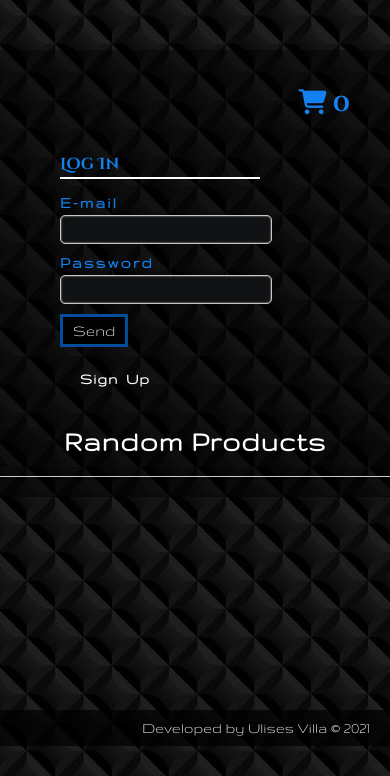
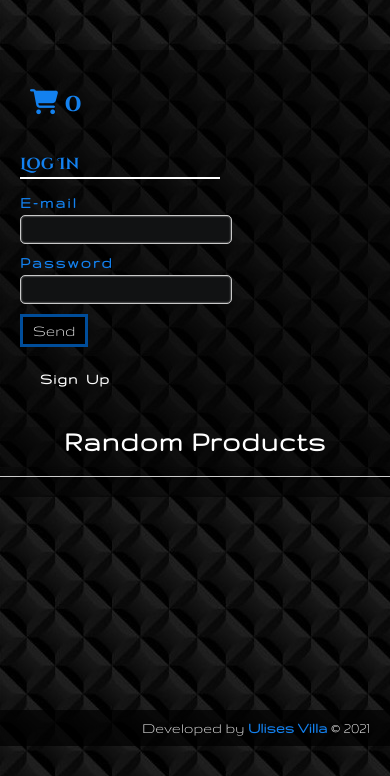
Before and after one commit to UlisesVil/project-shop-PHP-MySQL-POO-MVC, a PHP site: page /master-php/ in a window 390 px wide. Shown: the part 98-874 px from the top of the page. Run offline with PHP 8.4, Linux system fonts and the light colour scheme; data comes from the database, SQL or seed files in the repository; data that the repository does not hold is empty; some libraries are stand-ins or nearby versions.

Commit message:
aside fixed - labels corrected

```diff
--- a/assets/css/styles.css
+++ b/assets/css/styles.css
@@ -684,6 +684,11 @@ button{
 #footer p{
     margin-right: 20px;
 }
+#footer p a{
+    color:#1381ef;
+    text-decoration: none;
+    font-weight: bolder;
+}
 
 /*CARRITO*/
 .delete-carrito{
@@ -1099,6 +1104,8 @@ input[type=file]#inputfileup {
         font-size: 17px;
     }
 
+
+
 }
 
 @media screen and (max-width: 585px){
@@ -1125,5 +1132,26 @@ input[type=file]#inputfileup {
         font-size: 30px;
     }
 
+    #lateral{
+        display: flex;
+        flex-direction: column;
+        flex-wrap: wrap;
+        justify-content: flex-start;
+        align-items: flex-start;
+        margin: 0px;
+        padding-top: 20px;
+        /*border: 1px solid red;*/
+    }
+    #lateral .block_aside{
+        display: block;
+        margin: 5px 10px;
+        padding: 10px;
+        /*border: 1px solid black;*/
+    }
+    #login{
+        margin-left: 10px !important;
+    }
+
+
 
 }
--- a/views/layout/footer.php
+++ b/views/layout/footer.php
@@ -5,10 +5,8 @@ ini_set('display_errors', '1');
 
 </div>
 </div>
-
-            <!-- PIE DE PAGINA -->
             <footer id="footer">
-                <p>Developed by Ulises Villa &copy; <?= date('Y') ?></p>
+                <p>Developed by <a href="mailto:ulisesvil5@hotmail.com" title="E-mail me">Ulises Villa</a> &copy; <?= date('Y') ?></p>
             </footer>
         </div>
         <script type="application/javascript">
--- a/views/pedido/detalle.php
+++ b/views/pedido/detalle.php
@@ -25,8 +25,8 @@ ini_set('display_errors', '1');
 
         <h3>Shipping Address:</h3>
         <br/>
-            Province: <?=$pedido->provincia?><br/>
-            Location: <?=$pedido->localidad?><br/>
+            State: <?=$pedido->provincia?><br/>
+            City: <?=$pedido->localidad?><br/>
             Address: <?=$pedido->direccion?><br/><br/>
 
         <h3>Order Data:</h3>
--- a/views/pedido/hacer.php
+++ b/views/pedido/hacer.php
@@ -14,10 +14,10 @@ ini_set('display_errors', '1');
     <h3>Shipping address:</h3>
 
     <form action="<?=base_url?>pedido/add" method="POST">
-        <label for="provincia">Province</label>
+        <label for="provincia">State</label>
         <input type="text" name="provincia" required/>
 
-        <label for="localidad">Location</label>
+        <label for="localidad">City</label>
         <input type="text" name="localidad" required/>
 
         <label for="direccion">Address</label>
```
